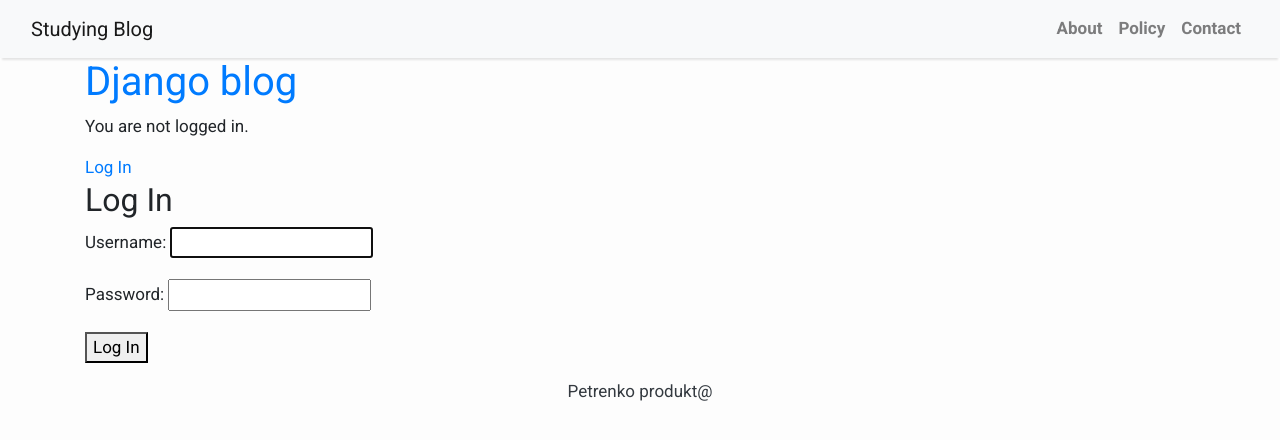
After one commit to 1997131211109/my-proge, a Django app: page /accounts/login/ in a window 1280 px wide. The commit adds this page. Shown: the top 440 px of the page. Run offline with Django 4.2, Linux system fonts and the light colour scheme; some libraries are stand-ins or nearby versions.

Commit message:
3d . part  + registrrate+login

```diff
--- a/mysite/blog/urls.py
+++ b/mysite/blog/urls.py
@@ -1,5 +1,6 @@
 from . import views
 from django.urls import path
+
 
 urlpatterns = [
     path('', views.PostList.as_view(), name='home'),
--- a/mysite/mysite/settings.py
+++ b/mysite/mysite/settings.py
@@ -126,3 +126,4 @@
 # https://docs.djangoproject.com/en/4.2/ref/settings/#default-auto-field
 
 DEFAULT_AUTO_FIELD = 'django.db.models.BigAutoField'
+LOGIN_REDIRECT_URL = 'home'
--- a/mysite/mysite/urls.py
+++ b/mysite/mysite/urls.py
@@ -15,10 +15,12 @@
     2. Add a URL to urlpatterns:  path('blog/', include('blog.urls'))
 """
 
+
 from django.contrib import admin
 from django.urls import path, include
 
 urlpatterns = [
     path('admin/', admin.site.urls),
+    path('accounts/', include('django.contrib.auth.urls')),
     path('', include('blog.urls')),
 ]
--- a/mysite/templates/base.html
+++ b/mysite/templates/base.html
@@ -1,13 +1,12 @@
+<!-- templates/base.html -->
 <!DOCTYPE html>
 <html>
-
 <head>
     <title>Django Central</title>
     <link href="https://fonts.googleapis.com/css?family=Roboto:400,700" rel="stylesheet">
     <meta name="google" content="notranslate" />
     <meta name="viewport" content="width=device-width, initial-scale=1" />
-        <link rel="stylesheet" href="https://maxcdn.bootstrapcdn.com/bootstrap/4.0.0/css/bootstrap.min.css" integrity="sha384-Gn5384xqQ1aoWXA+058RXPxPg6fy4IWvTNh0E263XmFcJlSAwiGgFAW/dAiS6JXm"
-            crossorigin="anonymous" />
+    <link rel="stylesheet" href="https://maxcdn.bootstrapcdn.com/bootstrap/4.0.0/css/bootstrap.min.css" integrity="sha384-Gn5384xqQ1aoWXA+058RXPxPg6fy4IWvTNh0E263XmFcJlSAwiGgFAW/dAiS6JXm" crossorigin="anonymous" />
 </head>
 
 <body>
@@ -57,12 +56,30 @@
             </div>
         </div>
     </nav>
+
+    <div class="container">
+        <header>
+            <div class="nav-left">
+                <h1><a href="{% url 'home' %}">Django blog</a></h1>
+            </div>
+            <div class="nav-right">
+                {% if user.is_authenticated %}
+                    <p>Hi {{ user.username }}!</p>
+                    <p><a href="{% url 'logout' %}">Log out</a></p>
+                {% else %}
+                    <p>You are not logged in.</p>
+                    <a href="{% url 'login' %}">Log In</a>
+                {% endif %}
+            </div>
+        </header>
+
         {% block content %}
-        <!-- Content Goes here -->
         {% endblock content %}
+    </div>
+
     <!-- Footer -->
     <footer class="py-3 bg-grey">
-            <p class="m-0 text-dark text-center ">Petrenko produkt@</p>
+        <p class="m-0 text-dark text-center">Petrenko produkt@</p>
     </footer>
 </body>
 </html>
--- /dev/null
+++ b/mysite/templates/registration/login.html
@@ -0,0 +1,8 @@
+{% extends 'base.html' %} &nbsp;{% block content %}
+<h2>Log In</h2>
+<form method="post">
+  {% csrf_token %}
+  {{ form.as_p }}
+  <button type="submit">Log In</button>
+</form>
+{% endblock content %}
```
Lines whose indentation alone changed are shown as unchanged.
